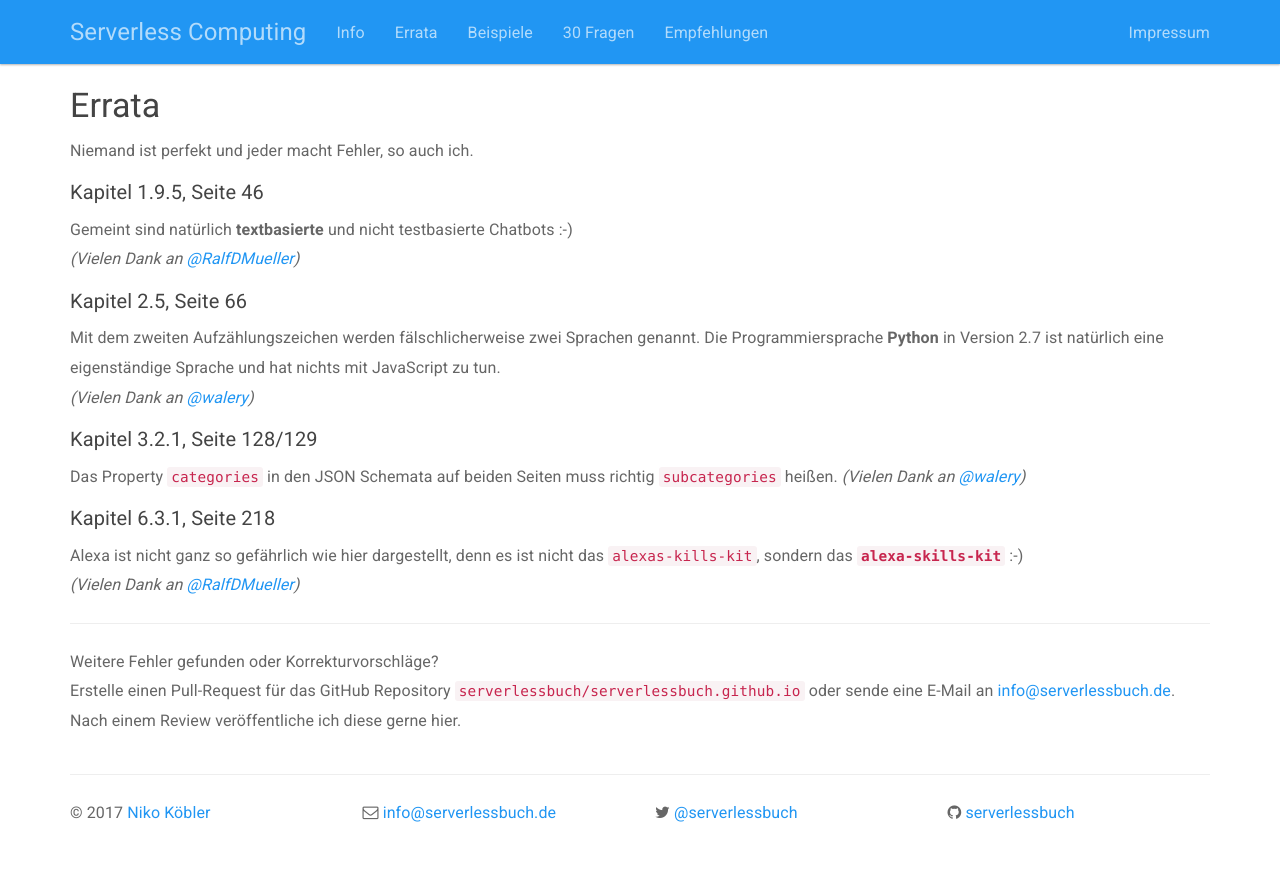
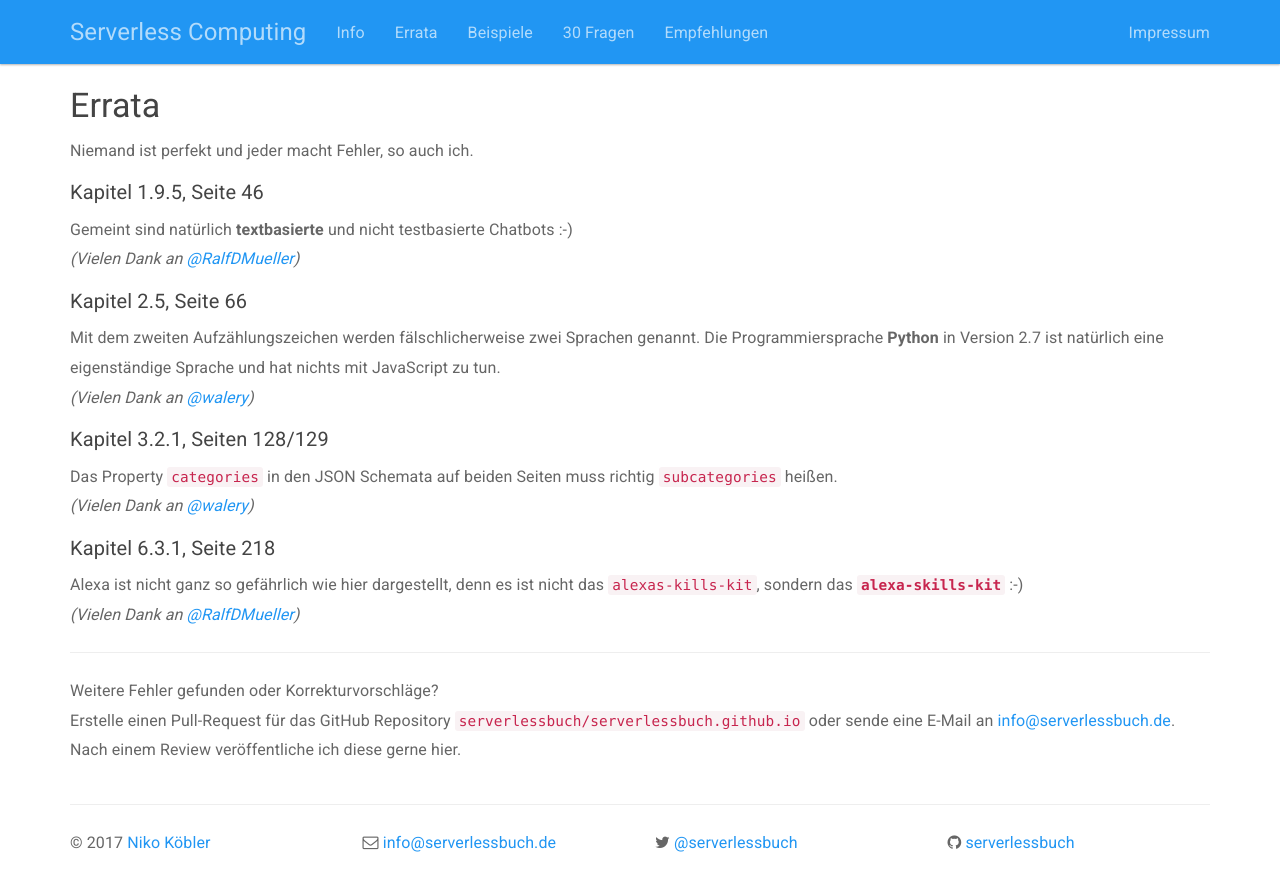
Before and after one commit to serverlessbuch/serverlessbuch.github.io, a Jekyll site: the page built from errata.md, in a window 1280 px wide. Shown: the top 891 px of the page. Built offline with Jekyll 4.4.1, drawn with Linux system fonts in a browser that asks for light colours; nearby versions of some CDN libraries.

```diff
--- a/errata.md
+++ b/errata.md
@@ -17,7 +17,7 @@
 Die Programmiersprache **Python** in Version 2.7 ist natürlich eine eigenständige Sprache und hat nichts mit JavaScript zu tun.
 _(Vielen Dank an [@walery](https://twitter.com/walery))_
 
-##### Kapitel 3.2.1, Seite 128/129
+##### Kapitel 3.2.1, Seiten 128/129
 
 Das Property `categories` in den JSON Schemata auf beiden Seiten muss richtig `subcategories` heißen.
 _(Vielen Dank an [@walery](https://twitter.com/walery))_
```
